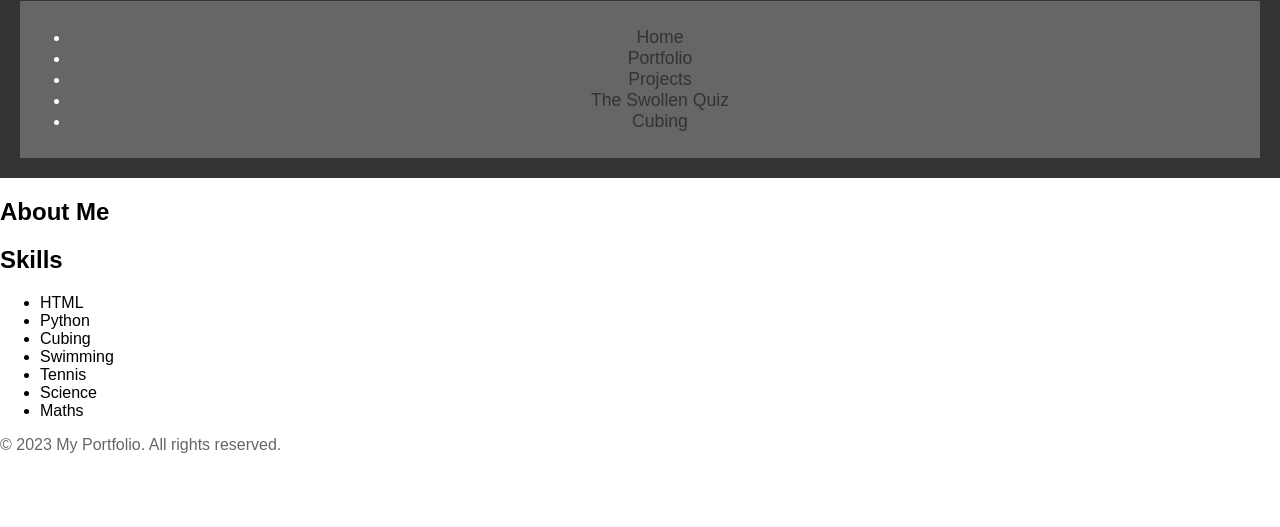
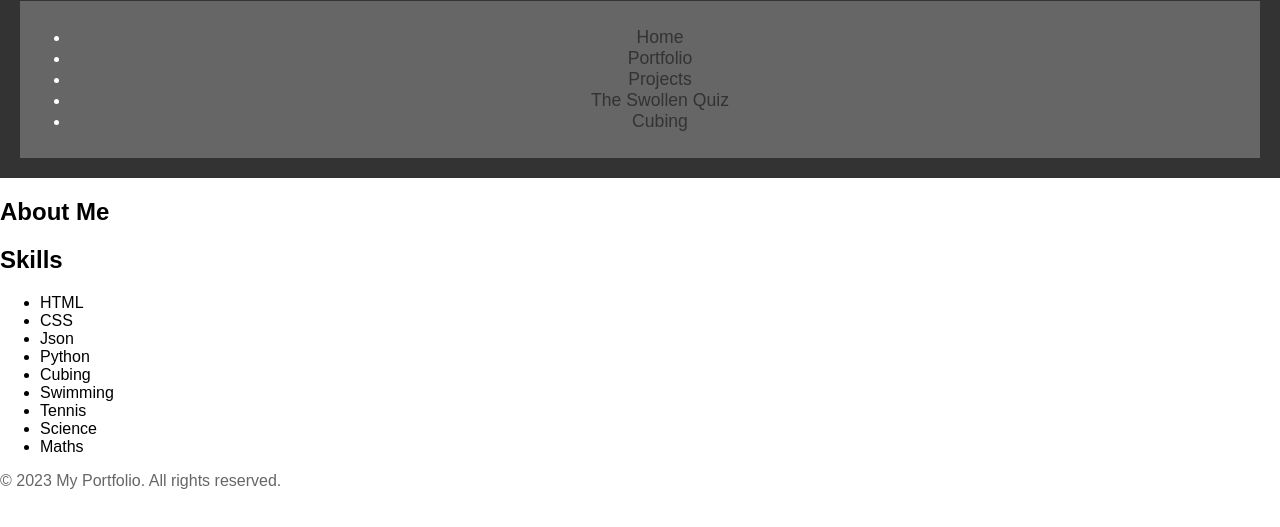
Before and after one commit to RubikKing456/The-Swollen-Website, a plain HTML site: page portfolio.html in a window 1280 px wide. Shown: the part 99-626 px from the top of the page. Drawn offline with Linux system fonts and the light colour scheme.

Commit message:
Update portfolio.html

```diff
--- a/portfolio.html
+++ b/portfolio.html
@@ -27,6 +27,8 @@
       <h2>Skills</h2>
       <ul>
         <li>HTML</li>
+        <li>CSS</li>
+        <li>Json</li>
         <li>Python</li>
         <li>Cubing</li>
         <li>Swimming</li>
```
